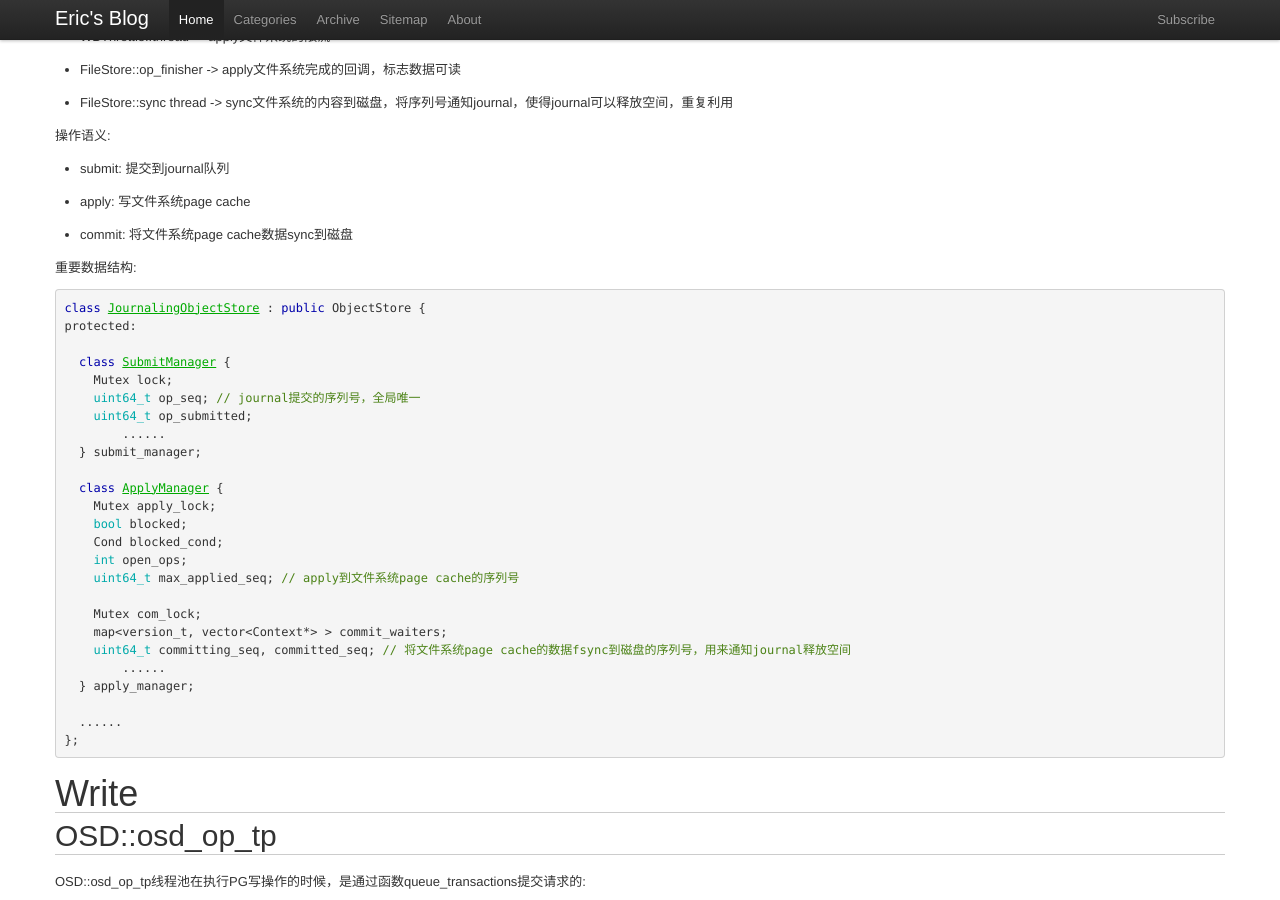
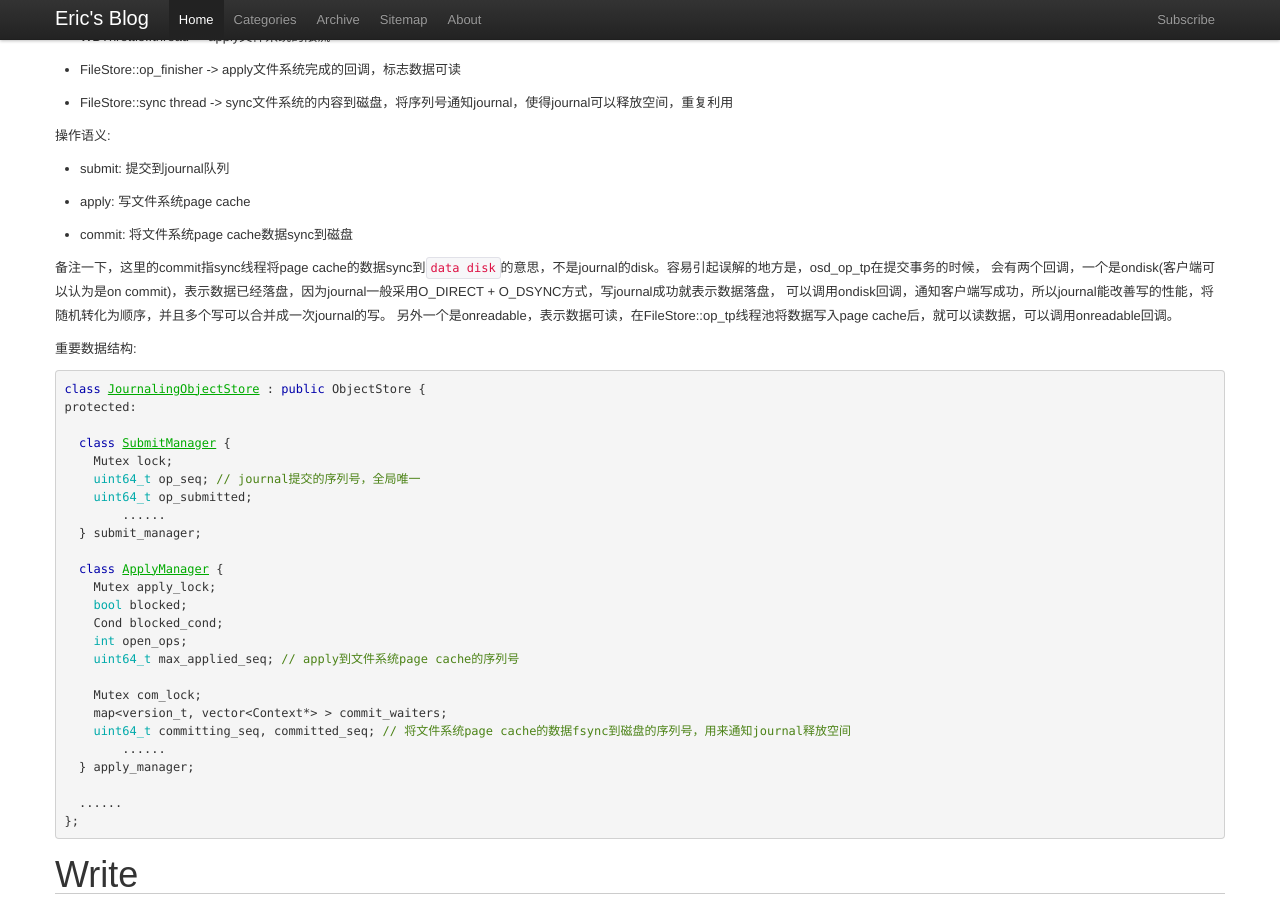
Before and after one commit to wjin/blog, a Jekyll site: the page built from _posts/2016-05-04-ceph-filestore.md, in a window 1280 px wide and 900 px high, scrolled down 566 px. Built offline with Jekyll 4.4.1, drawn with Linux system fonts in a browser that asks for light colours; some web fonts are replaced; comment, search, counter and statistics services are not loaded.

Commit message:
fix doubt
Signed-off-by: Wei Jin <wjin.cn@gmail.com>

```diff
--- a/_posts/2016-05-04-ceph-filestore.md
+++ b/_posts/2016-05-04-ceph-filestore.md
@@ -43,6 +43,11 @@ ceph后端存储引擎有多种实现(filestore, kstore, memstore, bluestore), b
 * apply: 写文件系统page cache
 
 * commit: 将文件系统page cache数据sync到磁盘
+
+备注一下，这里的commit指sync线程将page cache的数据sync到`data disk`的意思，不是journal的disk。容易引起误解的地方是，osd\_op\_tp在提交事务的时候，
+会有两个回调，一个是ondisk(客户端可以认为是on commit)，表示数据已经落盘，因为journal一般采用O\_DIRECT + O\_DSYNC方式，写journal成功就表示数据落盘，
+可以调用ondisk回调，通知客户端写成功，所以journal能改善写的性能，将随机转化为顺序，并且多个写可以合并成一次journal的写。
+另外一个是onreadable，表示数据可读，在FileStore::op\_tp线程池将数据写入page cache后，就可以读数据，可以调用onreadable回调。
 
 重要数据结构:
 
```
